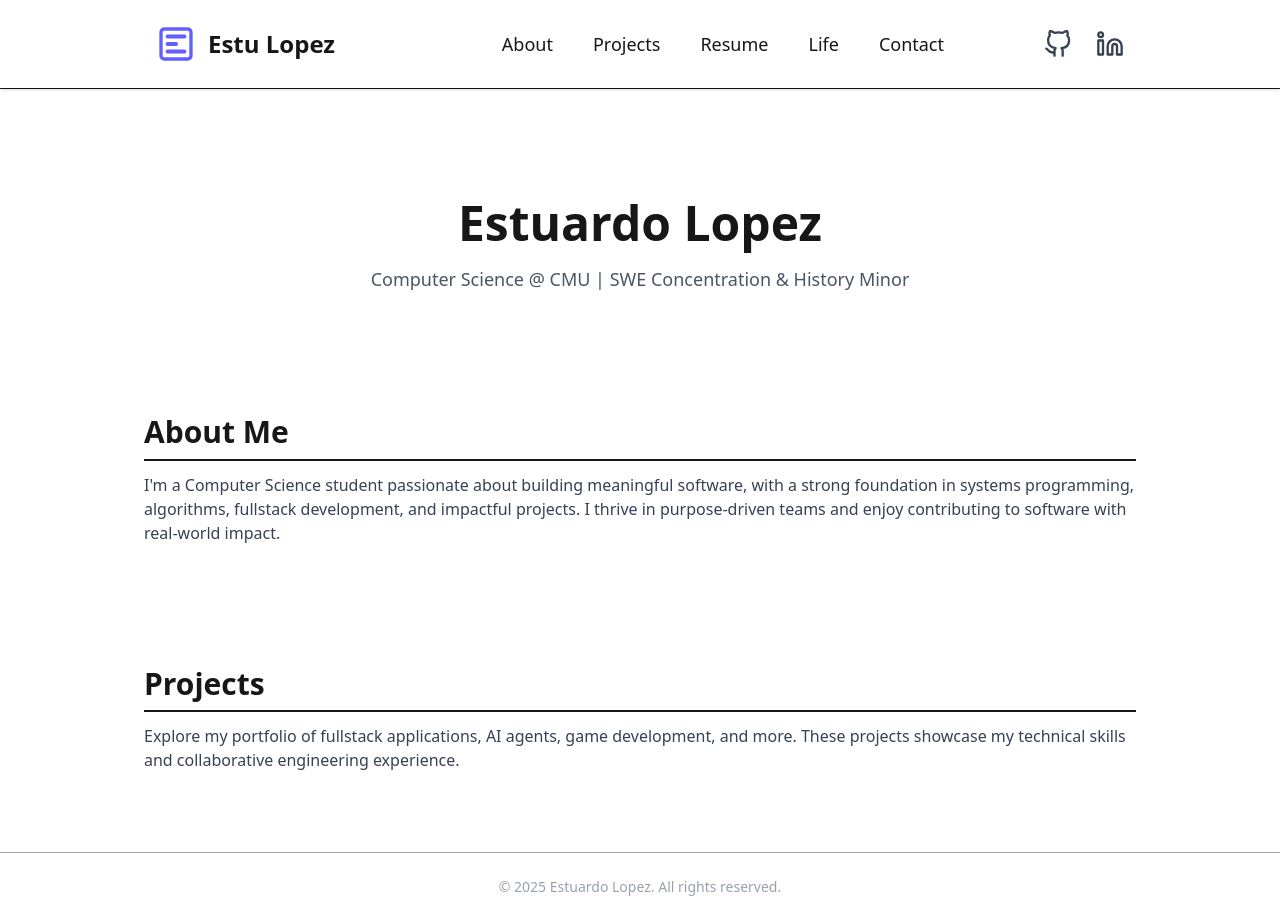
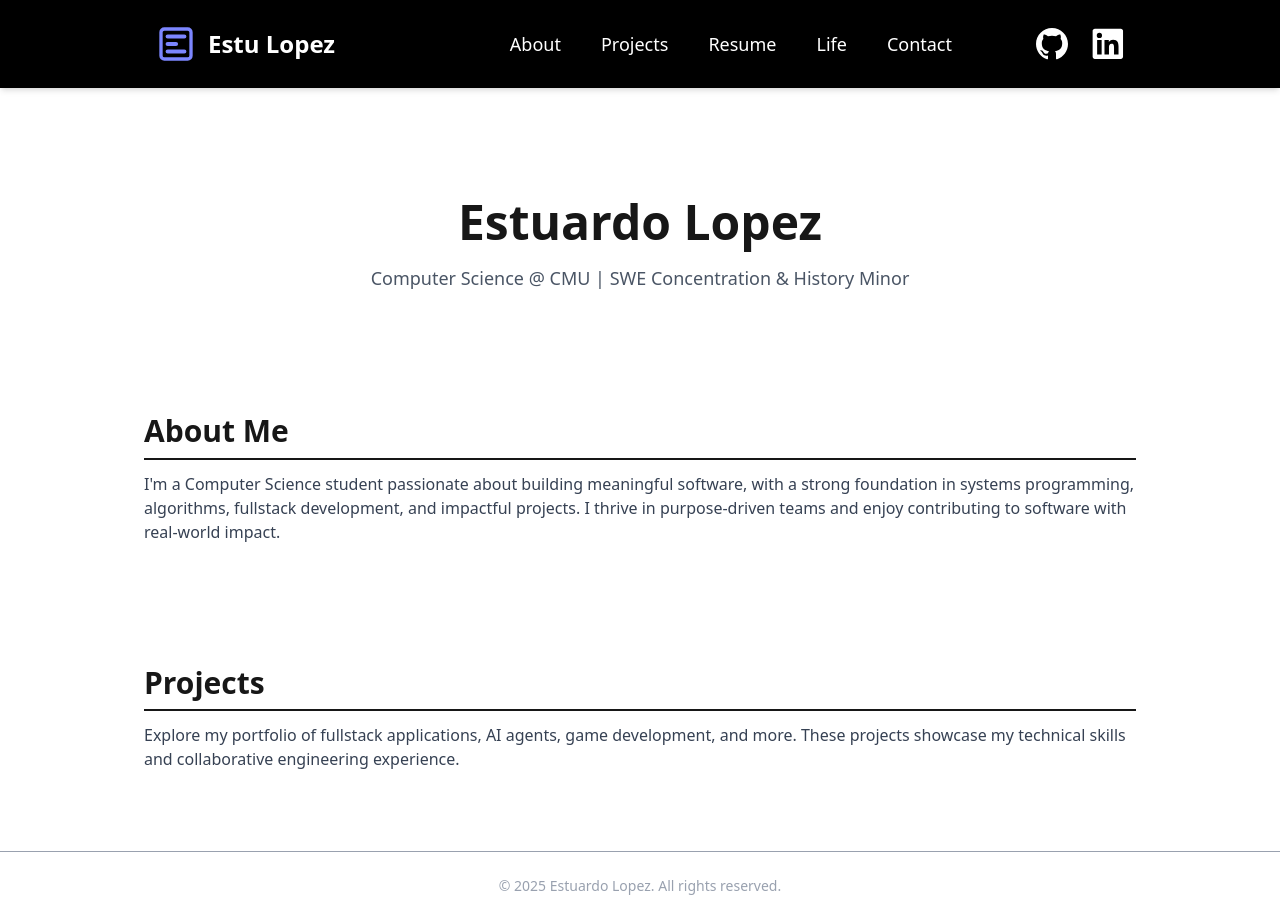
Before and after one commit to estulpz202/personal-website, a Next.js app: page / in a window 1280 px wide. Built offline with nearby package versions, Linux system fonts and the light colour scheme.

Commit message:
Update header to have black bg and white text. Update icons to used filled in versions. Other style tweaks.

```diff
--- a/src/app/globals.css
+++ b/src/app/globals.css
@@ -66,13 +66,11 @@ button:focus-visible {
 
 .nav-link:hover {
   color: var(--primary-hover);
-  filter: brightness(65%);
 }
 
 /* Active nav link utility */
 .nav-link-active {
   color: var(--primary-hover);
-  filter: brightness(65%);
 }
 
 /* Project card link utility */
--- a/src/app/layout.tsx
+++ b/src/app/layout.tsx
@@ -47,25 +47,23 @@ const socialLinks = [
 export default function RootLayout({ children }: { children: React.ReactNode }) {
   return (
     <html lang="en">
-      <body className="flex flex-col min-h-screen font-sans bg-white text-gray-900">
+      <body className="flex flex-col min-h-screen">
         {/* Site Header with navigation */}
-        <header className="border-b shadow-sm">
+        <header className="bg-black text-white shadow-md">
           <div className="max-w-5xl mx-auto px-7 py-6 flex justify-between items-center">
             {/* Logo and Site title */}
             <Link href="/" className="flex items-center space-x-3 nav-link">
-              <Icon name="e-logo" className="w-10 h-10 text-indigo-500" />
+              <Icon name="e-logo" className="w-10 h-10 text-indigo-400" />
               <span className="text-2xl font-semibold">Estu Lopez</span>
             </Link>
 
-            <div className="flex items-center space-x-24">
+            <div className="flex items-center space-x-20">
               {/* Navigation links */}
               <nav aria-label="Main navigation">
-                <ul className="flex space-x-8 text-lg font-medium m-0 p-0 list-none">
+                <ul className="flex space-x-8 text-lg font-small m-0 p-0 list-none">
                   {navLinks.map((link) => (
                     <li key={link.href}>
-                      <NavLink href={link.href}>
-                        {link.label}
-                      </NavLink>
+                      <NavLink href={link.href}>{link.label}</NavLink>
                     </li>
                   ))}
                 </ul>
@@ -79,10 +77,13 @@ export default function RootLayout({ children }: { children: React.ReactNode })
                     href={social.href}
                     target="_blank"
                     rel="noopener noreferrer"
-                    className="nav-link text-gray-700"
+                    className="nav-link hover:scale-110"
                     aria-label={social.name}
                   >
-                    <Icon name={social.icon as 'github' | 'linkedin'} className="w-7 h-7" />
+                    <Icon
+                      name={social.icon as 'github' | 'linkedin'}
+                      className="w-8 h-8 fill-current"
+                    />
                   </a>
                 ))}
               </div>
```
